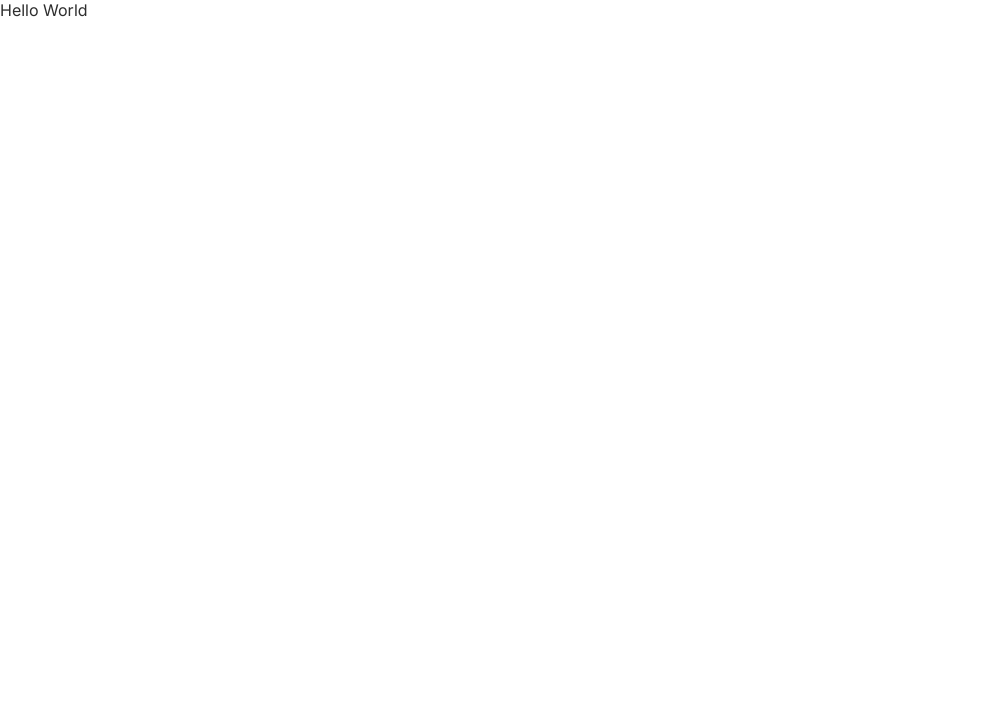
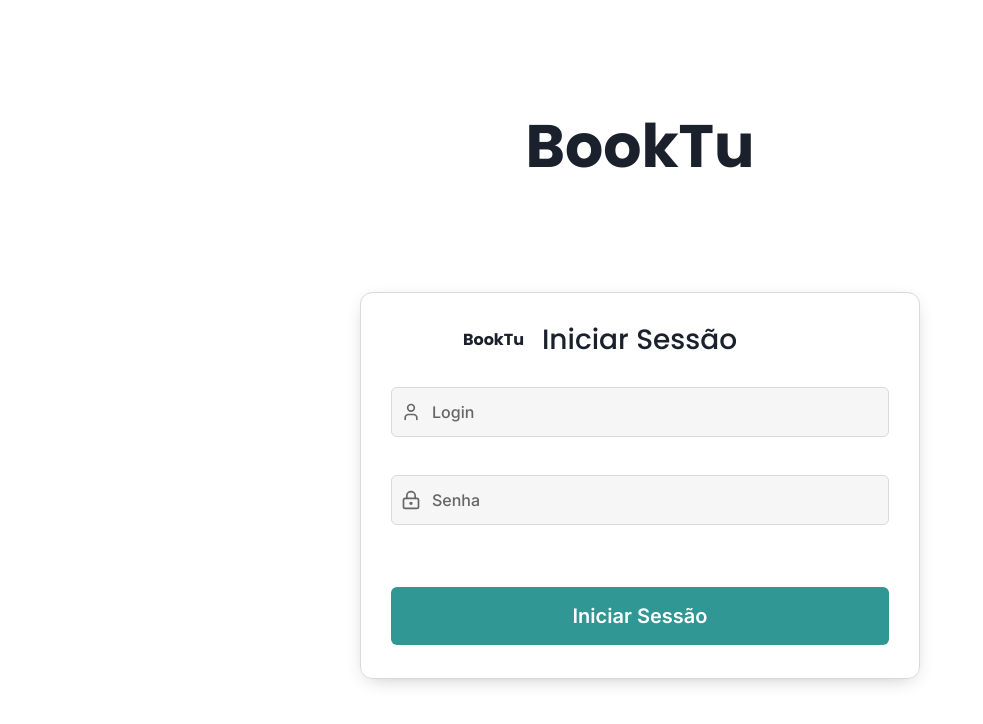
Before and after one commit to Yan-CarlosIF/BookTu, a Next.js app: page / in a window 1280 px wide. Shown: the top 724 px of the page, without its empty margins (0-983 px from the left). Built offline with nearby package versions, Linux system fonts and the light colour scheme.

Commit message:
feat: new login page

```diff
--- /dev/null
+++ b/src/lib/chakra-theme.ts
@@ -0,0 +1,24 @@
+import { extendTheme } from "@chakra-ui/react";
+
+// 2. Extend the theme to include custom colors, fonts, etc
+const colors = {
+  // Base Colors
+  background: "#FFFFFF",
+  gray_300: "#F6F6F6",
+  gray_500: "#D9D9D9",
+  gray_600: "#666666",
+  gray_800: "#2E2E2E",
+
+  // Primary Colors
+  highlight_blue: "#319795",
+  success: "#83C5BE",
+  failed: "#E29578",
+};
+
+export const chakraTheme = extendTheme({
+  colors,
+  fonts: {
+    body: "Inter, sans-serif",
+    heading: "Poppins, sans-serif",
+  },
+});
--- a/src/pages/_app.tsx
+++ b/src/pages/_app.tsx
@@ -1,14 +1,12 @@
 import { AppProps } from "next/app";
-import { ThemeProvider } from "styled-components";
-import { defaultTheme } from "@/styles/themes/default";
-import { GlobalStyle } from "@/styles/globals";
+import { ChakraProvider } from "@chakra-ui/react";
+import { chakraTheme } from "@/lib/chakra-theme";
 
 function MyApp({ Component, pageProps }: AppProps) {
   return (
-    <ThemeProvider theme={defaultTheme}>
+    <ChakraProvider theme={chakraTheme}>
       <Component {...pageProps} />
-      <GlobalStyle />
-    </ThemeProvider>
+    </ChakraProvider>
   );
 }
 
--- a/src/pages/index.tsx
+++ b/src/pages/index.tsx
@@ -1,3 +1,89 @@
+import {
+  Box,
+  Flex,
+  Heading,
+  Icon,
+  InputGroup,
+  InputLeftElement,
+  Text,
+  Input,
+  VStack,
+  Button,
+} from "@chakra-ui/react";
+import { LockKeyhole, User } from "lucide-react";
+
 export default function Home() {
-  return <div>Hello World</div>;
+  return (
+    <Flex direction="column" align="center" justify="center">
+      <Heading as="h1" fontSize="6xl" my={110}>
+        BookTu
+      </Heading>
+      <Box
+        boxShadow="0px 5px 20px -8px rgba(0,0, 0, 0.3)"
+        rounded="xl"
+        borderColor="gray_500"
+        borderWidth={1}
+        p={30}
+        w={560}
+        h={387}
+      >
+        <Heading
+          display="flex"
+          gap={18}
+          justifyContent="center"
+          ml={-20}
+          alignItems="center"
+          as="header"
+        >
+          <Text fontSize="md">BookTu</Text>
+          <Text fontSize={28} fontWeight="medium">
+            Iniciar Sessão
+          </Text>
+        </Heading>
+        <VStack gap={30} mt={30}>
+          <InputGroup>
+            <InputLeftElement h={50}>
+              <Icon as={User} color="gray_600" fontSize={20} />
+            </InputLeftElement>
+            <Input
+              h={50}
+              placeholder="Login"
+              errorBorderColor="failed"
+              focusBorderColor="highlight_blue"
+              borderColor="gray_500"
+              bg="gray_300"
+              color="gray_600"
+              _placeholder={{ color: "gray_600", fontWeight: "medium" }}
+            />
+          </InputGroup>
+          <InputGroup>
+            <InputLeftElement h={50}>
+              <Icon as={LockKeyhole} color="gray_600" fontSize={20} />
+            </InputLeftElement>
+            <Input
+              h={50}
+              placeholder="Senha"
+              errorBorderColor="failed"
+              focusBorderColor="highlight_blue"
+              borderColor="gray_500"
+              bg="gray_300"
+              color="gray_600"
+              _placeholder={{ color: "gray_600", fontWeight: "medium" }}
+            />
+          </InputGroup>
+        </VStack>
+        <Button
+          mt={62}
+          w="full"
+          _hover={{ bg: "teal.300" }}
+          bg="highlight_blue"
+          color="background"
+          fontSize="xl"
+          h={58}
+        >
+          Iniciar Sessão
+        </Button>
+      </Box>
+    </Flex>
+  );
 }
--- a/src/styles/globals.ts
+++ /dev/null
@@ -1,41 +0,0 @@
-import { createGlobalStyle } from "styled-components";
-
-export const GlobalStyle = createGlobalStyle`
-  * {
-    margin: 0;
-    padding: 0;
-    box-sizing: border-box;
-  }
-
-  h1, h2, h3, h4, h5, h6 {
-    font-family: 'Poppins', sans-serif;
-  }
-
-  body {
-    background-color: ${({ theme }) => theme.background};
-    color: ${({ theme }) => theme.gray_800};
-    -webkit-font-smoothing: antialiased;
-  }
-
-  button {
-    cursor: pointer;
-  }
-
-  [disabled] {
-    opacity: 0.6;
-    cursor: not-allowed;
-  }
-
-  body, input, textarea, select, button {
-    font-family: 'Inter', sans-serif;
-  }
-
-  a {
-    color: inherit;
-    text-decoration: none;
-  }
-
-  ul {
-    list-style: none;
-  }
-`;
--- a/src/styles/themes/default.ts
+++ /dev/null
@@ -1,19 +0,0 @@
-export const defaultTheme = {
-  // Base Colors
-  background: "#FFFFFF",
-  gray_300: "#F6F6F6",
-  gray_500: "#D9D9D9",
-  gray_600: "#666666",
-  gray_800: "#2E2E2E",
-
-  // Primary Colors
-  highlight_blue: "#006D77",
-  success: "#83C5BE",
-  failed: "#E29578",
-};
-
-export type Theme = typeof defaultTheme;
-
-declare module "styled-components" {
-  export interface DefaultTheme extends Theme {}
-}
```
Also changed, not shown: package.json (+8 -3 lines), 2 other files (tests, documents, lock files or other folders).
